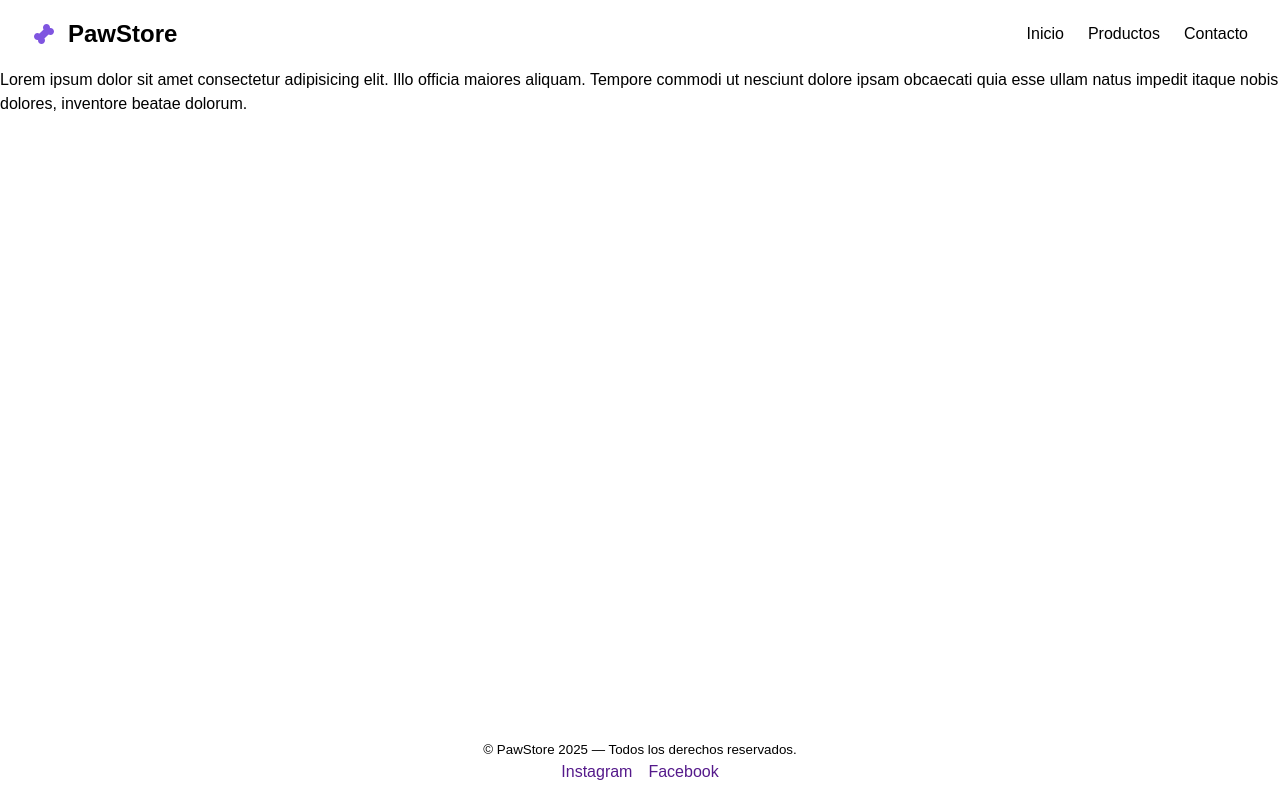
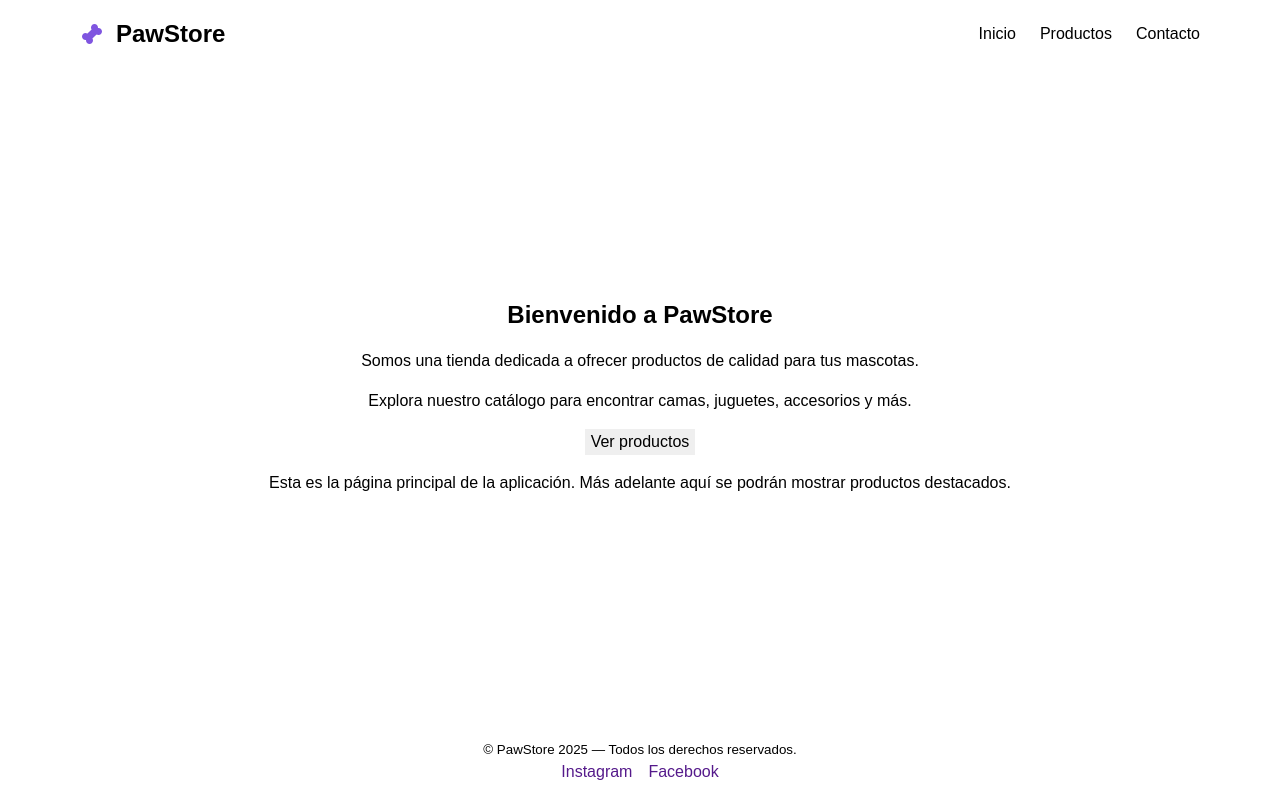
Before and after one commit to Czar81/PawStore, a React (Vite) app: page / in a window 1280 px wide. Built offline with nearby package versions, Linux system fonts and the light colour scheme.

Commit message:
Create start page

```diff
--- a/index.html
+++ b/index.html
@@ -3,6 +3,11 @@
   <head>
     <meta charset="UTF-8" />
     <meta name="viewport" content="width=device-width, initial-scale=1.0" />
+    <link
+      rel="shortcut icon"
+      href="/src/assets/icons/dog.svg"
+      type="image/svg+xml"
+    />
     <title>Paw Store</title>
   </head>
   <body>
--- a/src/app.jsx
+++ b/src/app.jsx
@@ -1,17 +1,14 @@
 import Navbar from './componets/Navbar';
 import Footer from './componets/Footer';
+import StartPage from './pages/StartPage';
+
 function App() {
   return (
     <>
-      <Navbar />
-      <main>
-        <p>
-          Lorem ipsum dolor sit amet consectetur adipisicing elit. Illo officia
-          maiores aliquam. Tempore commodi ut nesciunt dolore ipsam obcaecati
-          quia esse ullam natus impedit itaque nobis dolores, inventore beatae
-          dolorum.
-        </p>
-      </main>
+      <header>
+        <Navbar />
+      </header>
+        <StartPage />
       <Footer />
     </>
   );
--- /dev/null
+++ b/src/pages/StartPage.jsx
@@ -0,0 +1,24 @@
+function StartPage() {
+  return (
+    <main className="main-text">
+      <h2>Bienvenido a PawStore</h2>
+      <p>
+        Somos una tienda dedicada a ofrecer productos de calidad para tus
+        mascotas.
+      </p>
+      <p>
+        Explora nuestro catálogo para encontrar camas, juguetes, accesorios y
+        más.
+      </p>
+      <button type="button" className="btn-lilac">
+        Ver productos
+      </button>
+      <p>
+        Esta es la página principal de la aplicación. Más adelante aquí se
+        podrán mostrar productos destacados.
+      </p>
+    </main>
+  );
+}
+
+export default StartPage;
--- a/src/styles/layout.css
+++ b/src/styles/layout.css
@@ -7,11 +7,13 @@ html, body {
   display: grid;
   grid-template-rows: auto 1fr auto;
 }
+
+/*Header*/
 nav {
   display: flex;
   justify-content: space-between;
   align-items: center;
-  padding: 1rem 2rem;
+  padding: 1rem 5rem;
 }
 
 .nav-right {
@@ -28,8 +30,14 @@ nav {
   padding: 0;
 }
 
-.nav-items {
-  cursor: pointer;
+/*Main*/
+.main-text{
+  display: flex;
+  flex-direction: column;
+  align-items: center;
+  justify-content: center;
+  text-align: center;
+  gap: 1rem;
 }
 
 /*Footer*/
```
Also changed, not shown: src/assets/icons/dog.svg (added).
